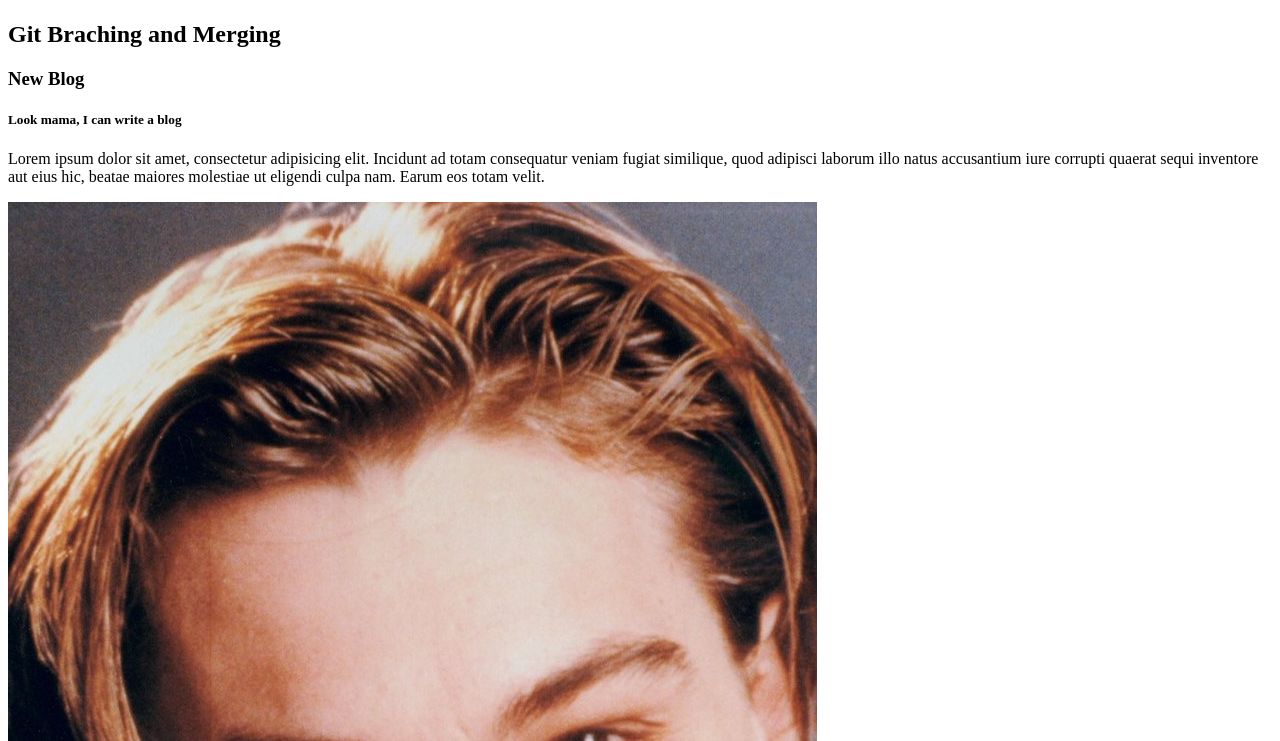
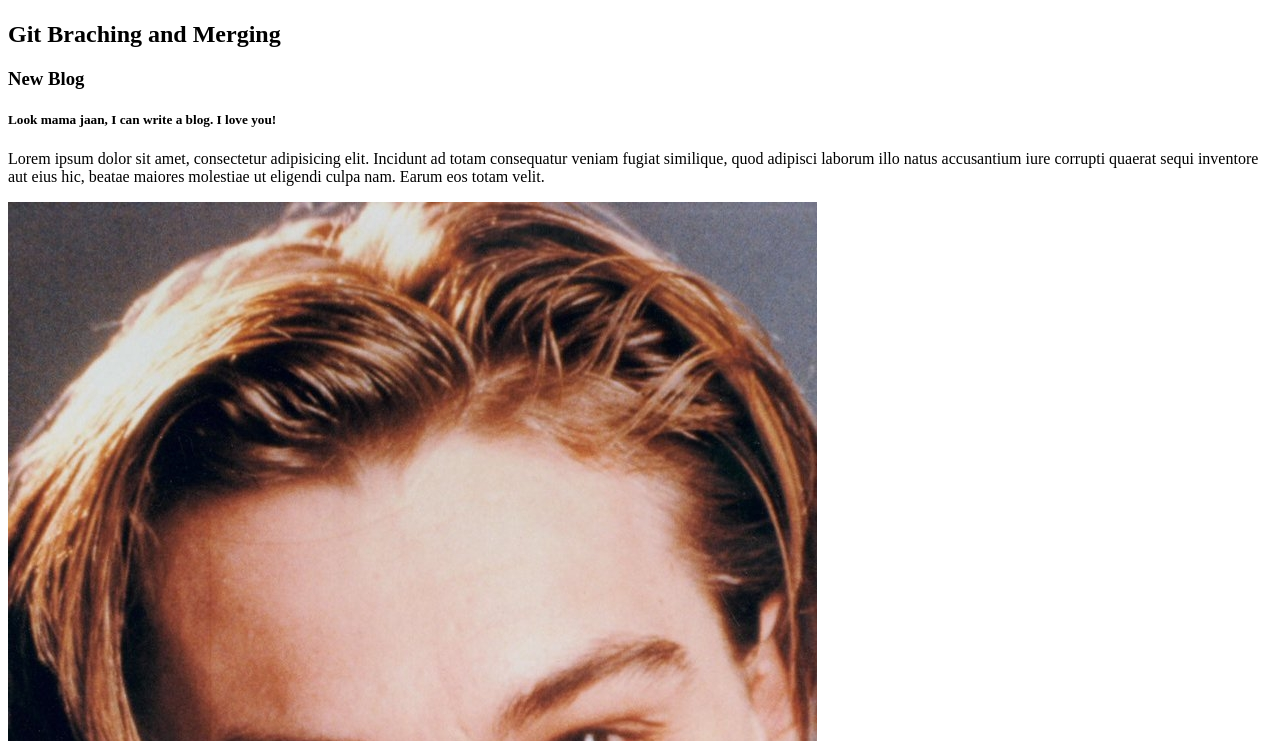
Before and after one commit to rakib099/my-third-repo, a plain HTML site: page start.html in a window 1280 px wide. Shown: the part 59-800 px from the top of the page. Drawn offline with Linux system fonts and the light colour scheme.

Commit message:
amma in my new blog

```diff
--- a/start.html
+++ b/start.html
@@ -11,7 +11,7 @@
     <h2>Git Braching and Merging</h2>
     <div>
         <h3>New Blog</h3>
-        <h5>Look mama, I can write a blog</h5>
+        <h5>Look mama jaan, I can write a blog. I love you!</h5>
         <p>Lorem ipsum dolor sit amet, consectetur adipisicing elit. Incidunt ad totam consequatur veniam fugiat similique, quod adipisci laborum illo natus accusantium iure corrupti quaerat sequi inventore aut eius hic, beatae maiores molestiae ut eligendi culpa nam. Earum eos totam velit.</p>
     </div>
     <img src="deCap.jpg" alt="">
```
